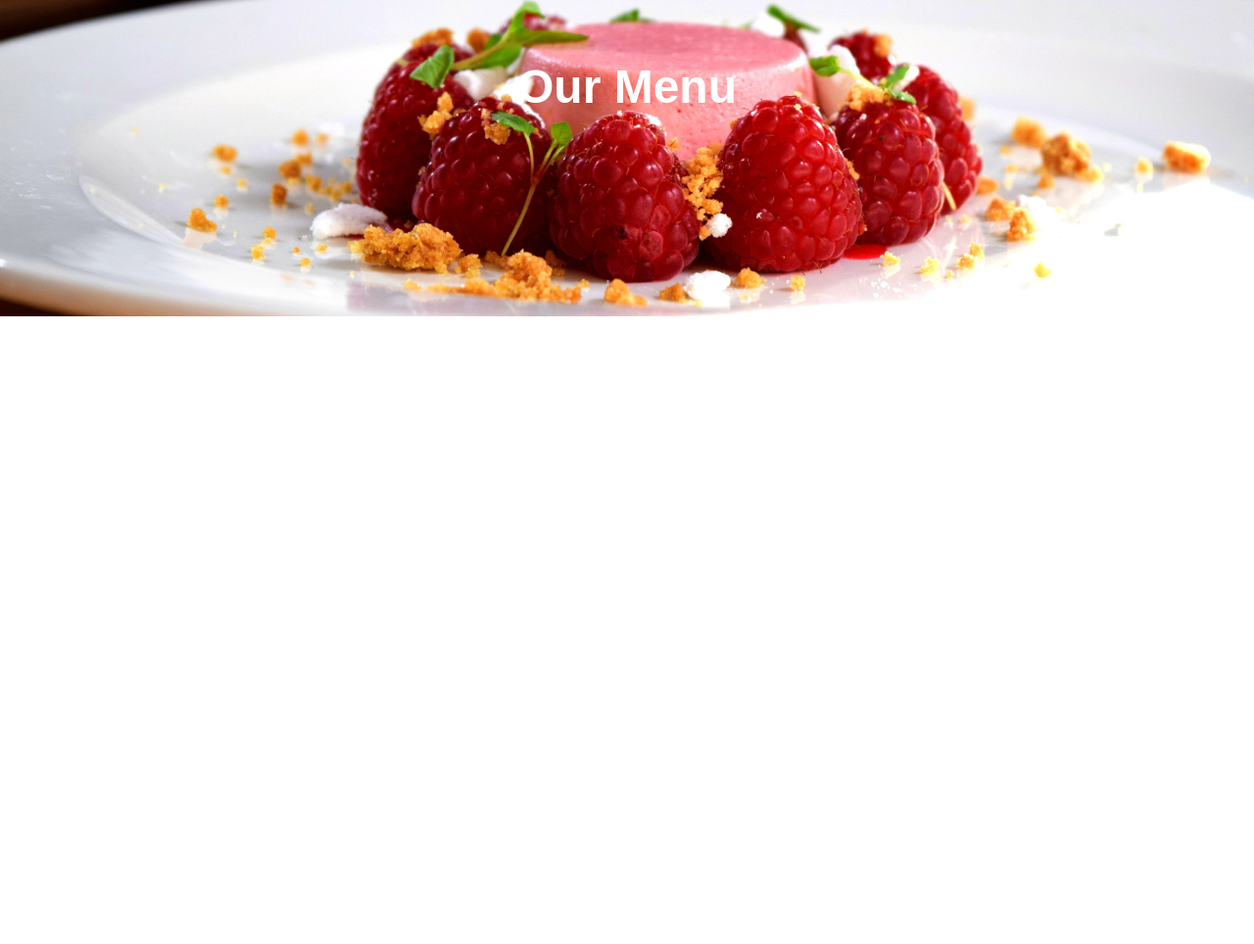
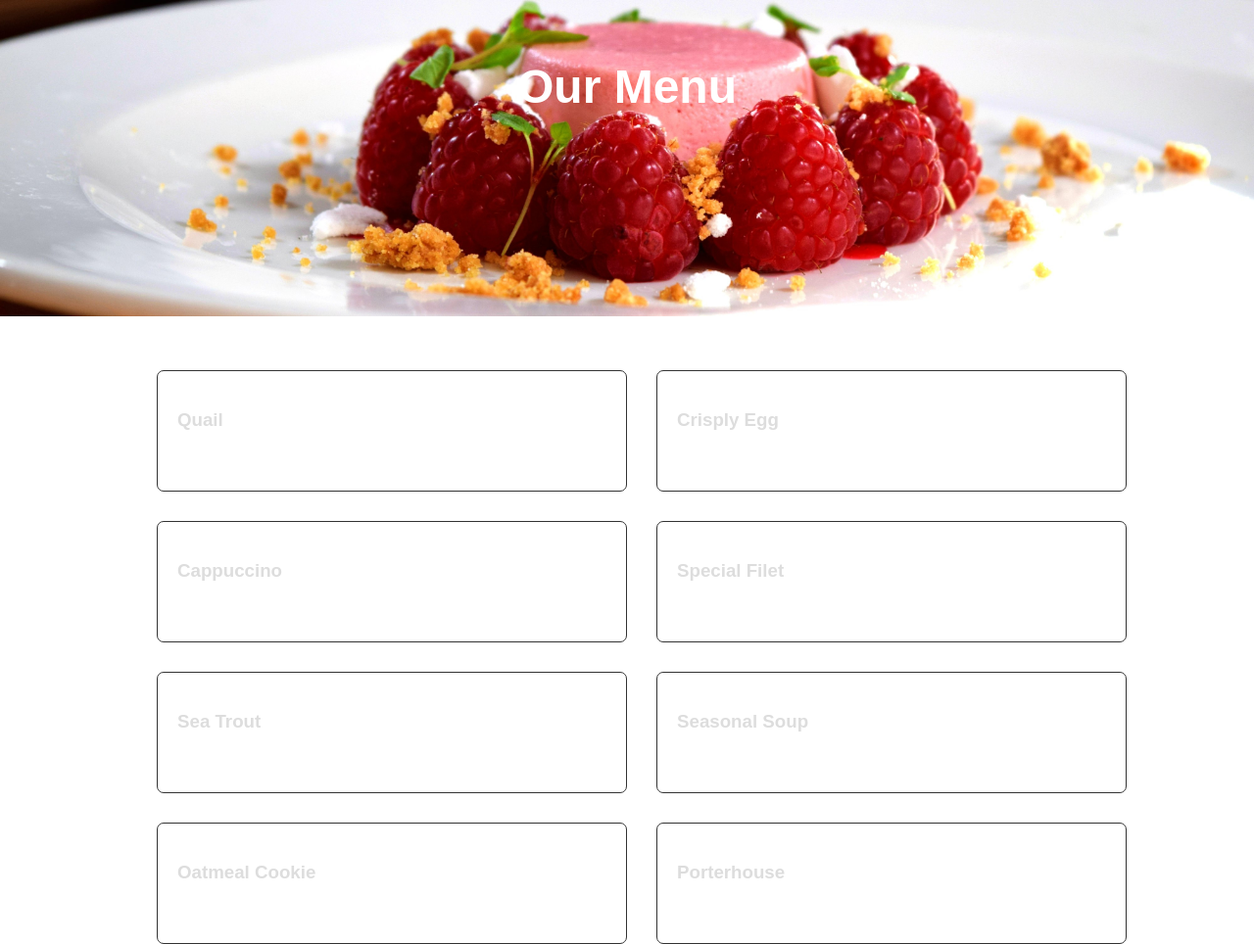
Before and after one commit to greggfine/restaurant-site, a plain HTML site: page index.html in a window 1280 px wide. Shown: the part 1947-2911 px from the top of the page at 98% size. Before the commit the page ends 2520 px from the top, so only its background shows below. Drawn offline with Linux system fonts and the light colour scheme; files whose address does not match are found by name.

Commit message:
Added Menu Grid

```diff
--- a/css/styles.css
+++ b/css/styles.css
@@ -166,3 +166,20 @@ nav {
 	color: #fff;
 	font-size: 3rem;
 }
+
+.menu-grid {
+	width: 75%;
+	margin: auto;
+	display: grid;
+	grid-template-columns: 50% 50%;
+	grid-template-rows: repeat(4, 25%);
+	grid-gap: 30px;
+	grid-auto-columns: 300px;
+	padding-top: 55px;
+}
+
+.menu-item {
+	border: 1px solid #333;
+	border-radius: 7px;
+	padding: 20px;
+}
--- a/index.html
+++ b/index.html
@@ -65,6 +65,34 @@
 			<div class="menu-image">
 				<h2>Our Menu</h2>
 			</div>
+
+			<div class="menu-grid">
+				<div class="menu-item">
+					<h3>Quail</h3>
+				</div>
+				<div class="menu-item">
+					<h3>Crisply Egg</h3>
+				</div>
+				<div class="menu-item">
+					<h3>Cappuccino</h3>
+				</div>
+				<div class="menu-item">
+					<h3>Special Filet</h3>
+				</div>
+				<div class="menu-item">
+					<h3>Sea Trout</h3>
+				</div>
+				<div class="menu-item">
+					<h3>Seasonal Soup</h3>
+				</div>
+				<div class="menu-item">
+					<h3>Oatmeal Cookie</h3>
+				</div>
+				<div class="menu-item">
+					<h3>Porterhouse</h3>
+				</div>
+
+			</div>
 		</div>
 
 	</div>
```
